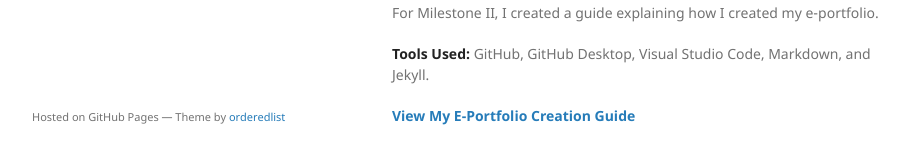
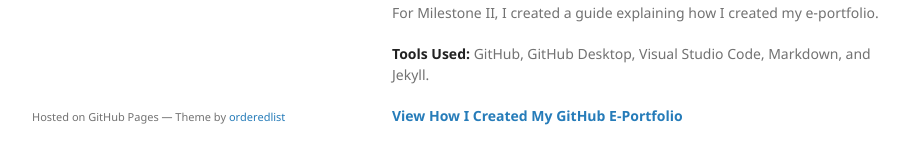
Before and after one commit to cmireya/cmireya.github.io, a Jekyll site: the page built from index.md, in a window 1280 px wide and 900 px high, scrolled down 2803 px. Shown: the part 704-868 px from the top of the window, without its empty margins (178-1097 px from the left). Built offline with Jekyll 4.4.1, drawn with Linux system fonts in a browser that asks for light colours; our own code applies the rules of GitHub Pages for plain Markdown files.

Commit message:
Update index.md

```diff
--- a/index.md
+++ b/index.md
@@ -149,4 +149,4 @@ For Milestone II, I created a guide explaining how I created my e-portfolio.
 
 **Tools Used:** GitHub, GitHub Desktop, Visual Studio Code, Markdown, and Jekyll.
 
-**[View My E-Portfolio Creation Guide](/eportfolio_subpage/)**
+**[View How I Created My GitHub E-Portfolio](/eportfolio_subpage/)**
```
